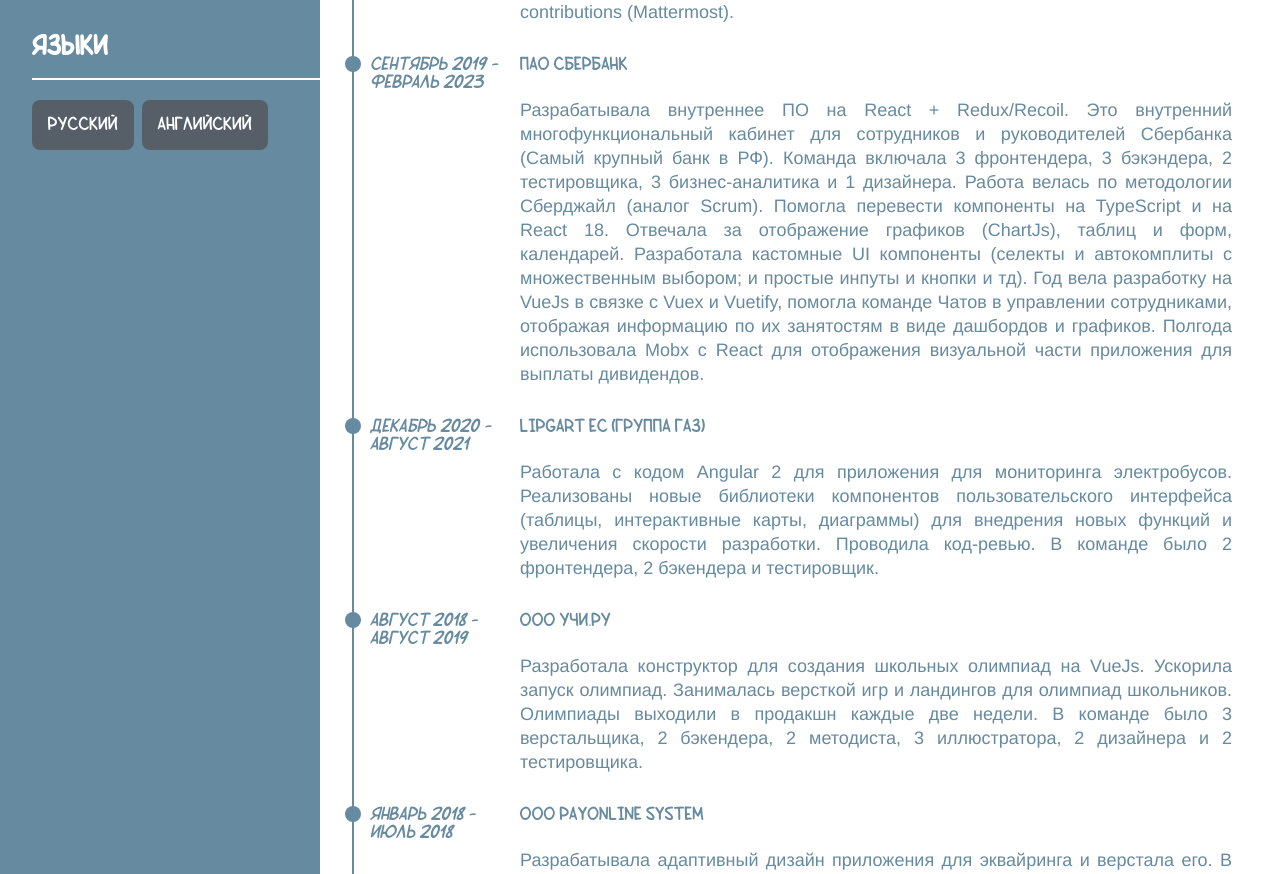
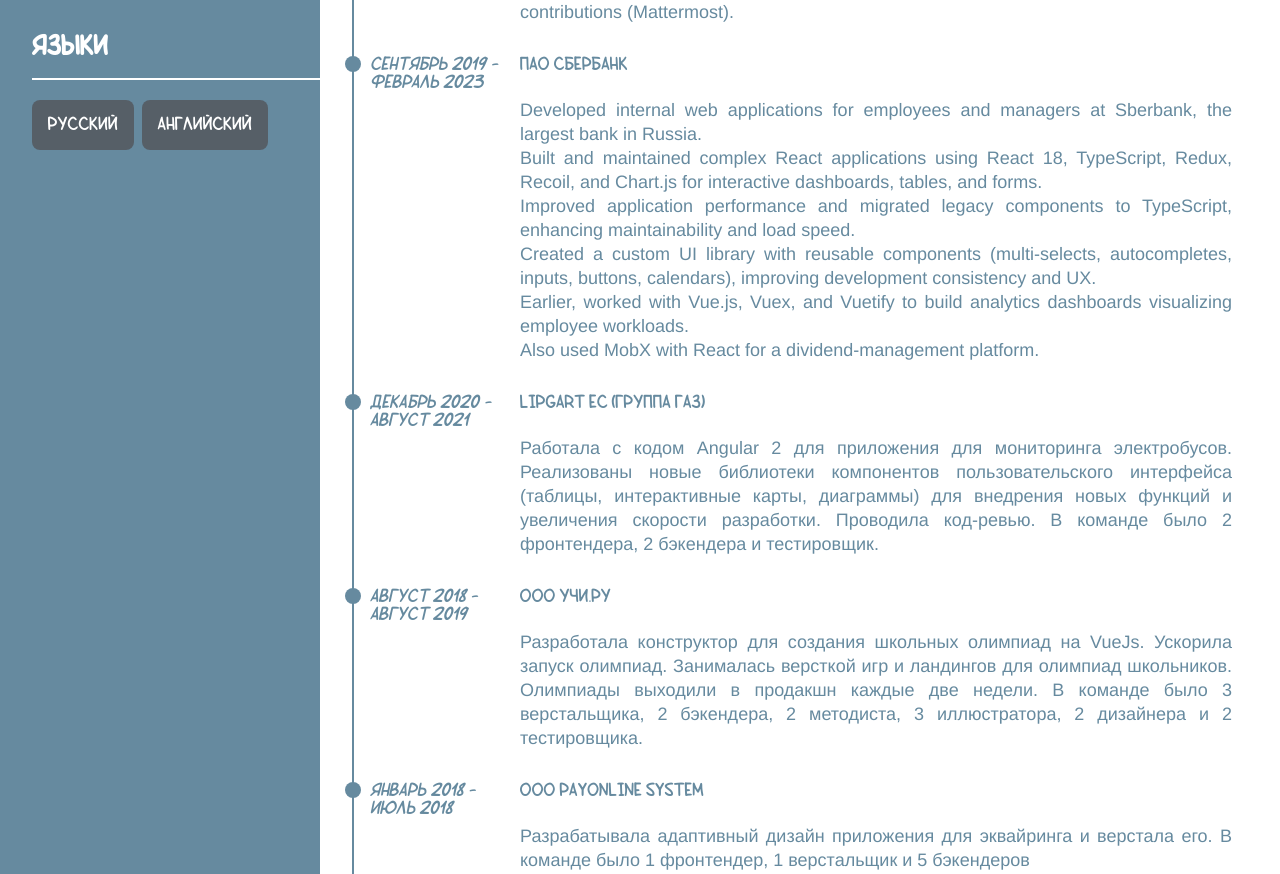
Before and after one commit to Kate9090/cv, a React (Create React App) app: page / in a window 1280 px wide. Shown: the part 860-1734 px from the top of the page. Built offline with nearby package versions, Linux system fonts and the light colour scheme.

Commit message:
edits sber experience

```diff
--- a/src/Right/Right.jsx
+++ b/src/Right/Right.jsx
@@ -63,7 +63,29 @@
           </div>
           <div className={styles.Right__DescriptionWtapper}>
             <div className={styles.Right__Organization}>{DICTIONARY[`${lang}`].sberbank}</div>
-            <p className={styles.Right__Description}>{DICTIONARY[`${lang}`].sberbank_expirience}</p>
+            <p className={styles.Right__Description}>
+              <div>
+                Developed internal web applications for employees and managers at Sberbank, the
+                largest bank in Russia.
+              </div>
+              <div>
+                Built and maintained complex React applications using React 18, TypeScript, Redux,
+                Recoil, and Chart.js for interactive dashboards, tables, and forms.
+              </div>
+              <div>
+                Improved application performance and migrated legacy components to TypeScript,
+                enhancing maintainability and load speed.
+              </div>
+              <div>
+                Created a custom UI library with reusable components (multi-selects, autocompletes,
+                inputs, buttons, calendars), improving development consistency and UX.
+              </div>
+              <div>
+                Earlier, worked with Vue.js, Vuex, and Vuetify to build analytics dashboards
+                visualizing employee workloads.
+              </div>
+              <div>Also used MobX with React for a dividend-management platform.</div>
+            </p>
           </div>
         </div>
 
--- a/src/commons/dictionary.js
+++ b/src/commons/dictionary.js
@@ -59,7 +59,7 @@
       'Developed and maintained internal admin platforms for: User management and role assignment Project management Instance deployment for internal projects Knowledge base (internal Confluence-like system) Built and improved component library using Ant Design; added Storybook for easier migration to new versions. Optimized performance of main internal project by replacing heavy CSS with lighter alternatives, reducing page load by several seconds. Developed landing page on Next.js for external service adsadvisor.io. Contributed to Mattermost desktop app (React): Expanded user card functionality Added multi-select for posts and various settings Implemented image attachment during post editing Added “Recents” block for faster navigation Improvements increased usability for managers and staff. Enhanced internal features, maintained legacy code, and fully managed two admin panels. Stack: React, TypeScript, RTK Query, Next.js, Ant Design, Storybook, open-source contributions (Mattermost).',
     sberbank: 'Sberbank',
     sberbank_expirience:
-      'I have experienced in developing internal software using React + Redux/Recoil. This is a multifunctional account for employees and managers of Sberbank (the largest bank in the Russian Federation). The team included 3 frontenders, 3 backenders, 2 testers, 3 business analysts and 1 designer. The work was carried out according to the Sbergile methodology (similar to Scrum). I have assisted in converting components to TypeScript and React 18. I was responsible for displaying charts (ChartJs), tables, forms, and calendars. I have developed custom UI components such as multi-select dropdowns and autocomplete, as well as simple inputs and buttons. I have been worked for a year on VueJs with Vuex and Vuetify, assisting the Chat team in managing employees by displaying information on their workload in dashboards and graphs. I used Mobx with React for six months to display the visual part of a dividend payment application.',
+      'Developed internal web applications for employees and managers at Sberbank, the largest bank in Russia. Built and maintained complex React applications using React 18, TypeScript, Redux, Recoil, and Chart.js for interactive dashboards, tables, and forms. Improved application performance and migrated legacy components to TypeScript, enhancing maintainability and load speed. Created a custom UI library with reusable components (multi-selects, autocompletes, inputs, buttons, calendars), improving development consistency and UX. Earlier, worked with Vue.js, Vuex, and Vuetify to build analytics dashboards visualizing employee workloads. Also used MobX with React for a dividend-management platform.',
     uchiRu: 'UCHI.RU',
     uchiRu_expirience:
       'I have developed a constructor for creating Olympiads using VueJs, which accelerated the launch of Olympiads. I worked on the layout of games and landing pages for school Olympiads. School Olympiads went into production every two weeks. The team consisted of 3 layout designers, 2 backenders, 2 methodologists, 3 illustrators, 2 designers and 2 testers.',
```
